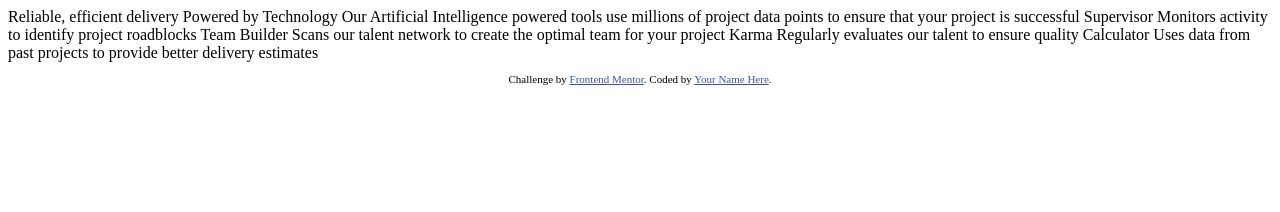
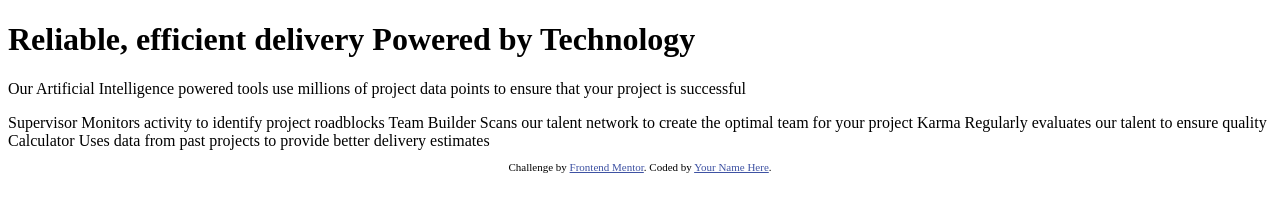
Before and after one commit to dedo-dev/four-card-feature-section, a plain HTML site: page index.html in a window 1280 px wide. Drawn offline with Linux system fonts and the light colour scheme.

Commit message:
update typography element for main heading and cards

```diff
--- a/index.html
+++ b/index.html
@@ -19,11 +19,9 @@
 </head>
 <body>
 
-  Reliable, efficient delivery
-  Powered by Technology
+  <h1>Reliable, efficient delivery <span class="accent">Powered by Technology</span></h1>
 
-  Our Artificial Intelligence powered tools use millions of project data points
-  to ensure that your project is successful
+  <p>Our Artificial Intelligence powered tools use millions of project data points to ensure that your project is successful</p>
 
   Supervisor
   Monitors activity to identify project roadblocks
```
